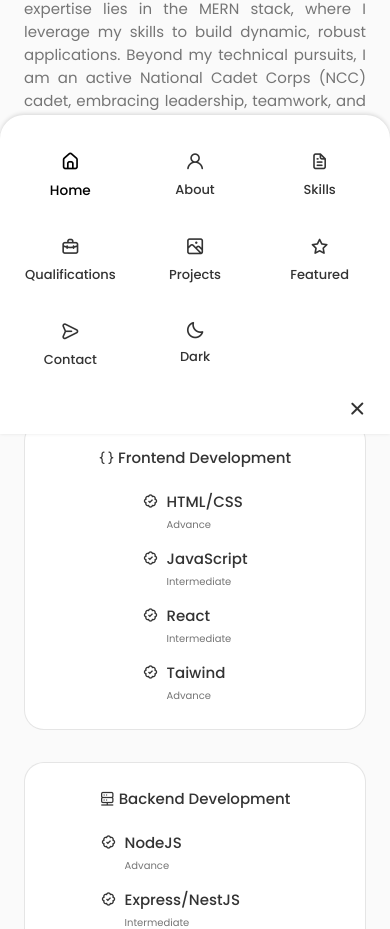
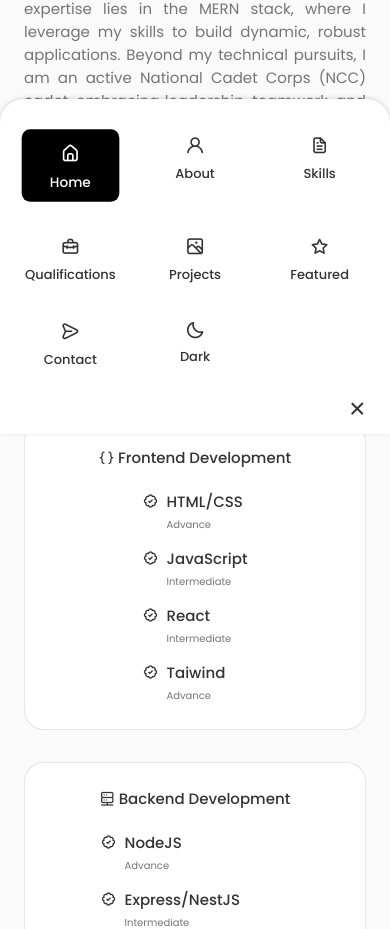
Before and after one commit to iamvishalrathi/My-PortFolio-Website, a React (Create React App) app: page / in a window 390 px wide. Shown: the part 1254-2183 px from the top of the page. Built offline with nearby package versions, Linux system fonts and the light colour scheme.

Commit message:
Fixed mob navbar

```diff
--- a/src/components/header/Header.css
+++ b/src/components/header/Header.css
@@ -50,6 +50,18 @@
 .nav__link:hover {
     color: var(--title-color-dark);
     transform: translateY(-2px);
+    position: relative;
+}
+
+.active-link::after {
+    content: '';
+    position: absolute;
+    bottom: -4px;
+    left: 0;
+    width: 100%;
+    height: 2px;
+    background-color: var(--title-color-dark);
+    border-radius: 2px;
 }
 
 .scroll-header {
@@ -124,10 +136,26 @@
     .nav__link:hover,
     .active-link {
         transform: scale(1.05);
+        background-color: var(--title-color-dark);
+        color: var(--container-color);
+        border-radius: 0.5rem;
+        padding: 0.5rem;
+    }
+
+    .active-link::after {
+        display: none;
     }
 
     i.bx-moon,i.bx-sun{
         padding: 0.2rem;
+    }
+
+    .theme-hidden {
+        display: none;
+    }
+
+    .theme-option {
+        transition: all 0.3s ease;
     }
 }
 
--- a/src/components/header/Header.js
+++ b/src/components/header/Header.js
@@ -4,6 +4,8 @@ import './Header.css'
 const Header = ({ isDark, toggleTheme }) => {
   const [toggle, setToggle] = useState(false)
   const [activeNav, setActiveNav] = useState('#home')
+  const [isScrolling, setIsScrolling] = useState(true)
+  const [showThemeOption, setShowThemeOption] = useState(true)
 
   useEffect(() => {
     const handleHeaderScroll = () => {
@@ -16,6 +18,8 @@ const Header = ({ isDark, toggleTheme }) => {
 
   useEffect(() => {
     const handleNavScroll = () => {
+      if (!isScrolling) return
+
       const sections = ['home', 'about', 'skills', 'qualifications', 'portfolio', 'featured', 'contact']
       const scrollY = window.pageYOffset
 
@@ -35,13 +39,32 @@ const Header = ({ isDark, toggleTheme }) => {
     window.addEventListener('scroll', handleNavScroll)
     handleNavScroll()
     return () => window.removeEventListener('scroll', handleNavScroll)
-  }, [])
+  }, [isScrolling])
 
   useEffect(() => {
     if (localStorage.getItem('selected-theme') === 'dark') {
       document.body.classList.add('dark-theme')
     }
   }, [])
+
+  const handleNavClick = (href) => {
+    setIsScrolling(false)
+    setActiveNav(href)
+    // Hide theme option in mobile view when clicking nav links
+    if (window.innerWidth <= 768 && href !== '#theme') {
+      setShowThemeOption(false)
+      // Close mobile menu after navigation
+      setToggle(false)
+    }
+    // Re-enable scrolling after navigation animation completes
+    setTimeout(() => setIsScrolling(true), 1000)
+  }
+
+  const handleThemeClick = () => {
+    handleNavClick('#theme')
+    toggleTheme()
+    setShowThemeOption(true)
+  }
 
   const navLinks = [
     { href: '#home', icon: 'estate', text: 'Home' },
@@ -63,15 +86,15 @@ const Header = ({ isDark, toggleTheme }) => {
               <li key={href}>
                 <a
                   href={href}
-                  onClick={() => setActiveNav(href)}
+                  onClick={() => handleNavClick(href)}
                   className={`nav__link ${activeNav === href ? 'active-link' : ''}`}
                 >
                   <i className={`uil uil-${icon} nav__icon`}></i> {text}
                 </a>
               </li>
             ))}
-            <li>
-              <div className='theme-toggle nav__link' onClick={toggleTheme}>
+            <li className={`theme-option ${!showThemeOption ? 'theme-hidden' : ''}`}>
+              <div className='theme-toggle nav__link' onClick={handleThemeClick}>
                 <i className={`bx ${isDark ? 'bx-sun' : 'bx-moon'}`}></i>
                 <span className="nav_link theme_text">{isDark ? 'Light' : 'Dark'}</span>
               </div>
@@ -80,7 +103,10 @@ const Header = ({ isDark, toggleTheme }) => {
 
           <i className='uil uil-times nav__close' onClick={() => setToggle(!toggle)}></i>
         </div>
-        <div className='nav__toggle' onClick={() => setToggle(!toggle)}>
+        <div className='nav__toggle' onClick={() => {
+          setToggle(!toggle)
+          setShowThemeOption(true)
+        }}>
           <i className='uil uil-apps'></i>
         </div>
       </nav>
```
